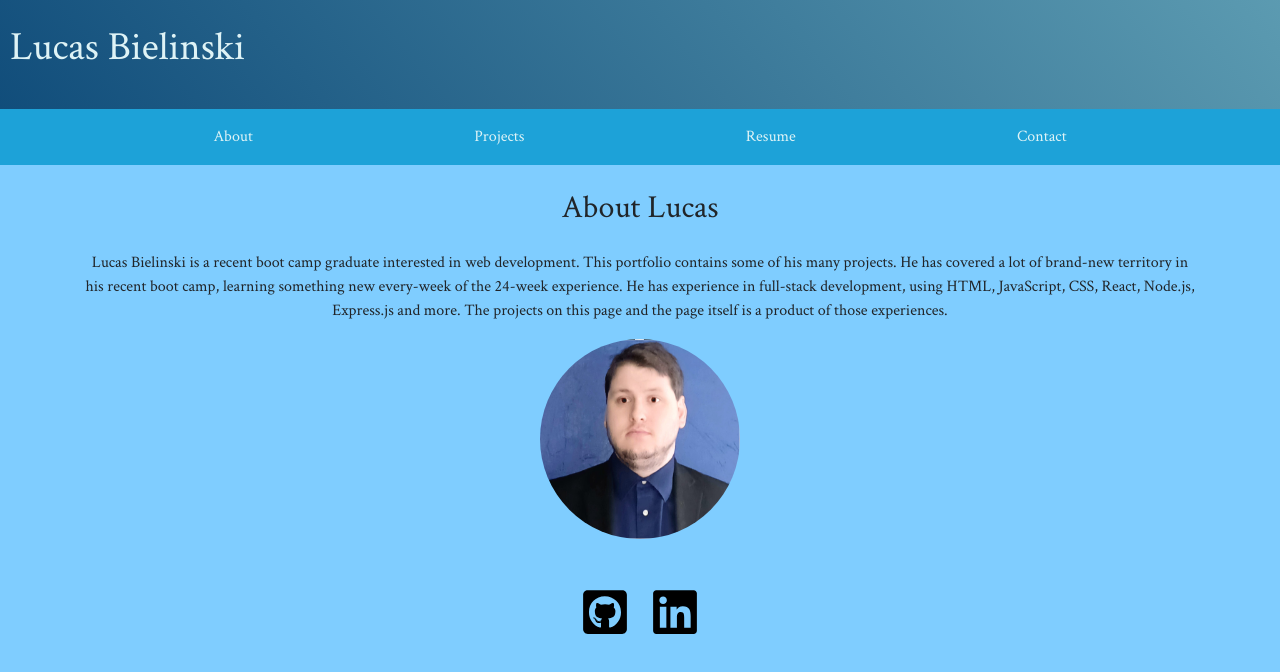
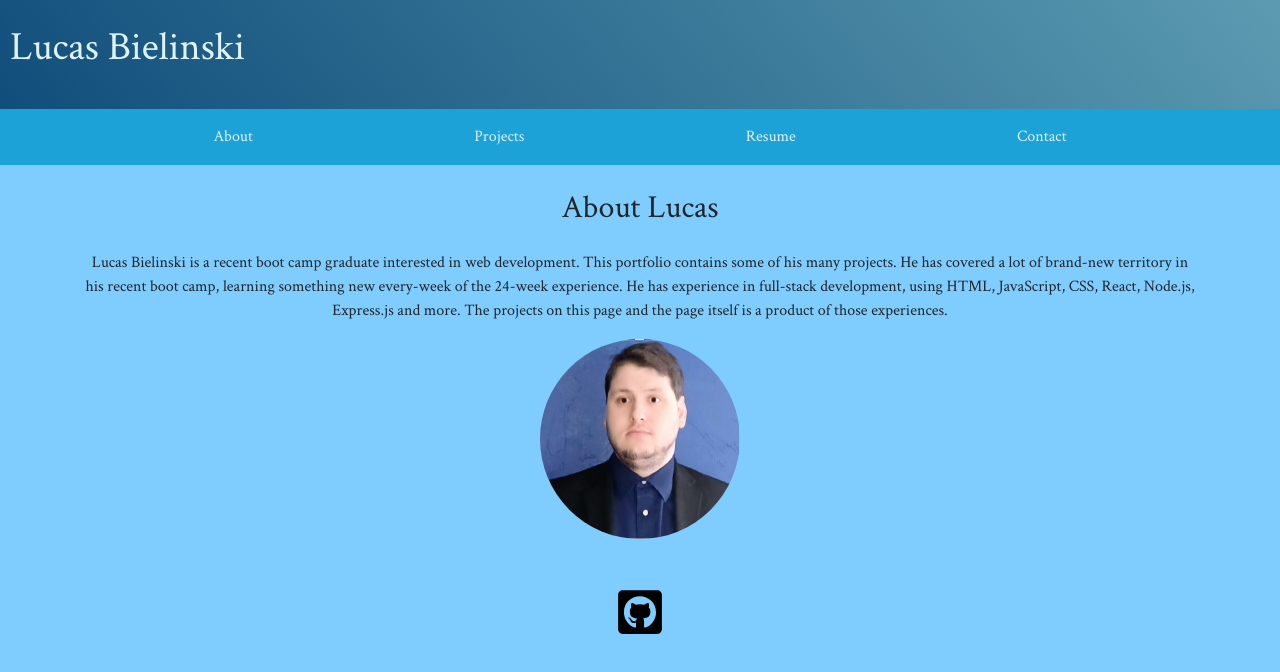
Before and after one commit to LucasBielinski/newportfolio, a React (Create React App) app: page / in a window 1280 px wide. Shown: the top 672 px of the page. Built offline with nearby package versions, Linux system fonts and the light colour scheme; no server answers.

Commit message:
temporarily disable linkedin until account can be recovered

```diff
--- a/src/pages/Footer.js
+++ b/src/pages/Footer.js
@@ -16,10 +16,10 @@ export default function Footer() {
             <FaGithubSquare size={"50px"} style={{ margin: "0px 10px" }} />
           }
         />
-        <Link
+        {/* <Link
           goTo={"https://www.linkedin.com/in/lucas-bielinski-224a00141/"}
           content={<FaLinkedin size={"50px"} style={{ margin: "0px 10px" }} />}
-        />
+        /> */}
       </p>
     </footer>
   );
```
